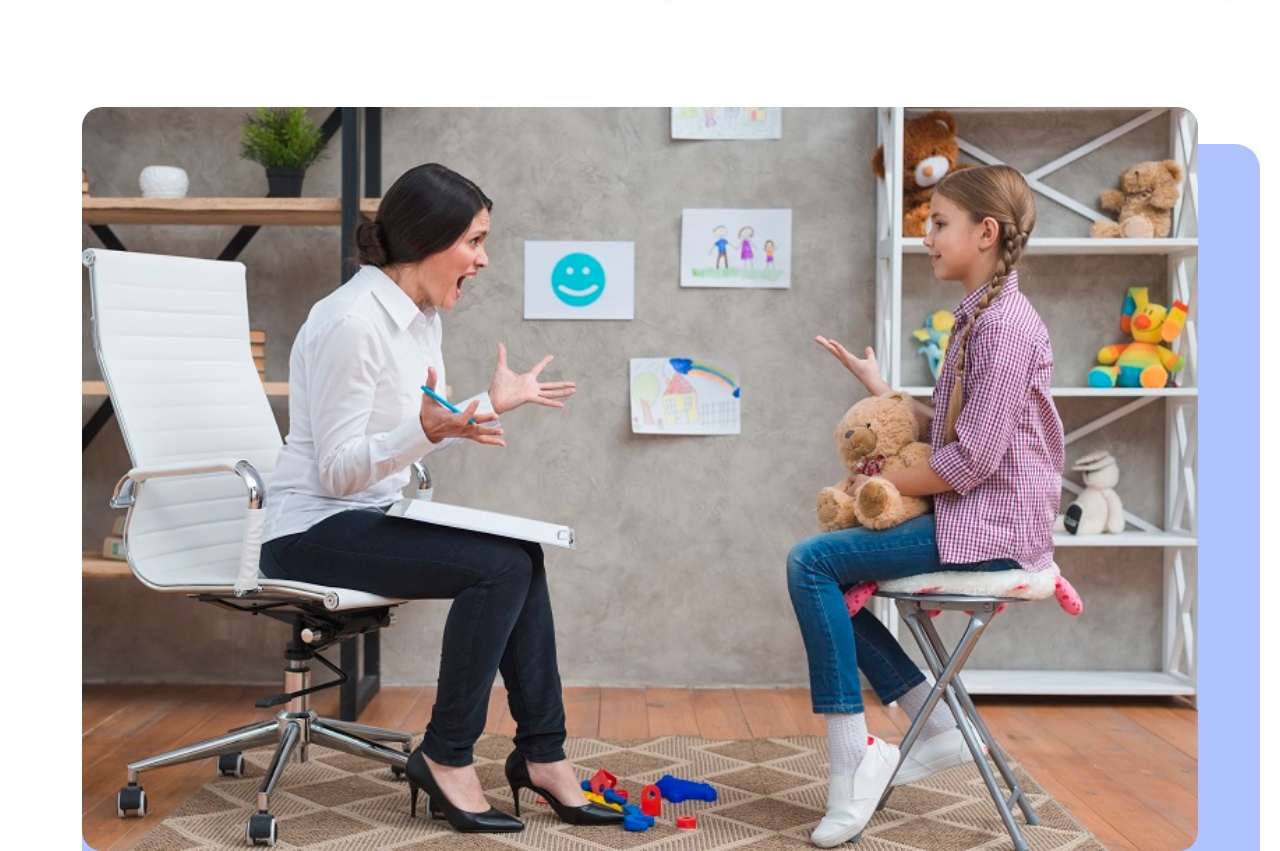
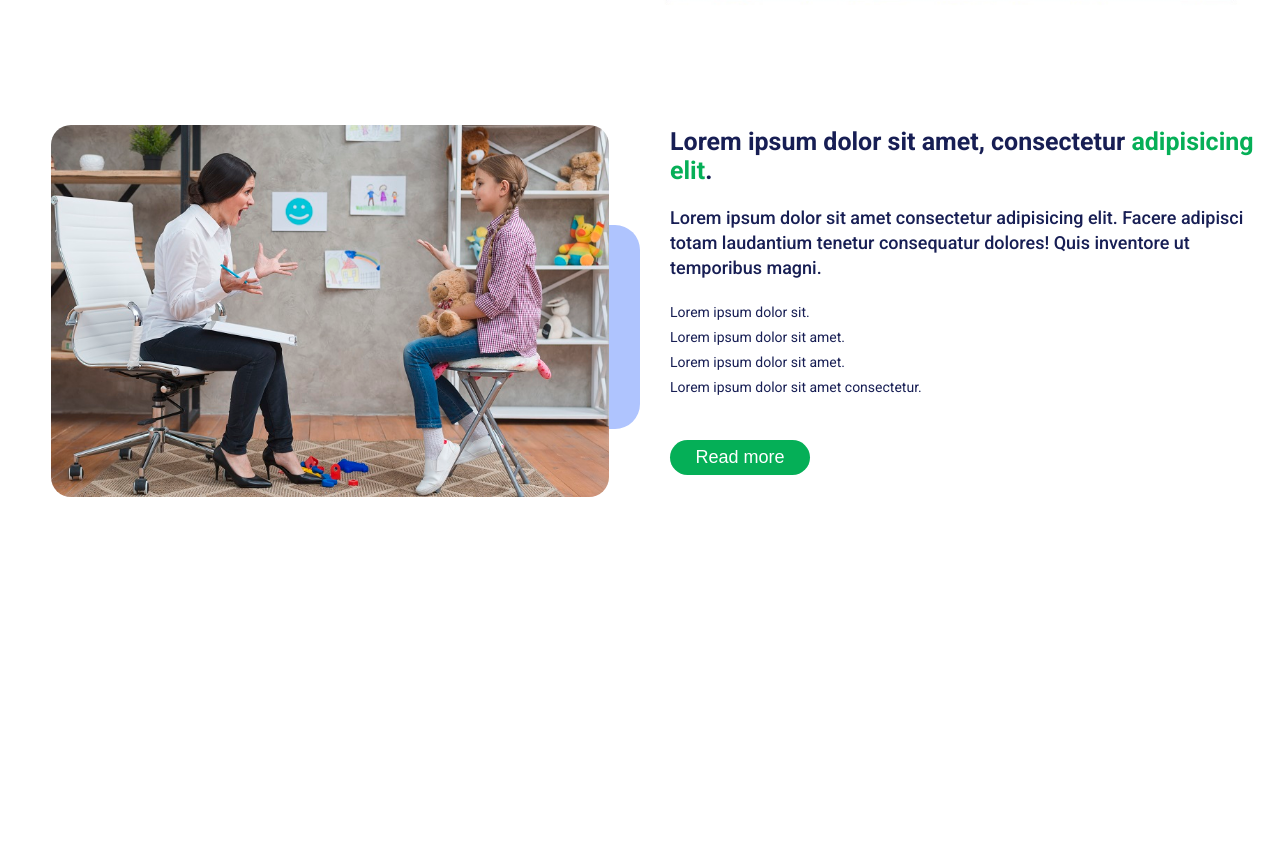
Before and after one commit to szymonKrolikowski/psychologia-webSite, a plain HTML site: page index.html in a window 1280 px wide. Shown: the part 479-1330 px from the top of the page. After the commit the page ends 1044 px from the top, so only its background shows below. Drawn offline with Linux system fonts and the light colour scheme.

Commit message:
Add medium style to aboutUs and elements aboutUs

```diff
--- a/sass/_medium.sass
+++ b/sass/_medium.sass
@@ -17,3 +17,27 @@
             display: flex
             flex-direction: column
             justify-content: center
+
+    .aboutUs
+        flex-direction: row
+
+        &__button
+            width: 14rem
+
+        &__textBox
+            width: 50%
+            display: flex
+            flex-direction: column
+            justify-content: center
+            padding-left: 3rem
+
+        &__imageBox
+            width: 50%
+            display: flex
+            flex-direction: column
+            justify-content: center
+
+            &::after
+                height: 50%
+                top: 29%
+                left: 5%
```
Also changed, not shown: css/main.css, 1 other file.
